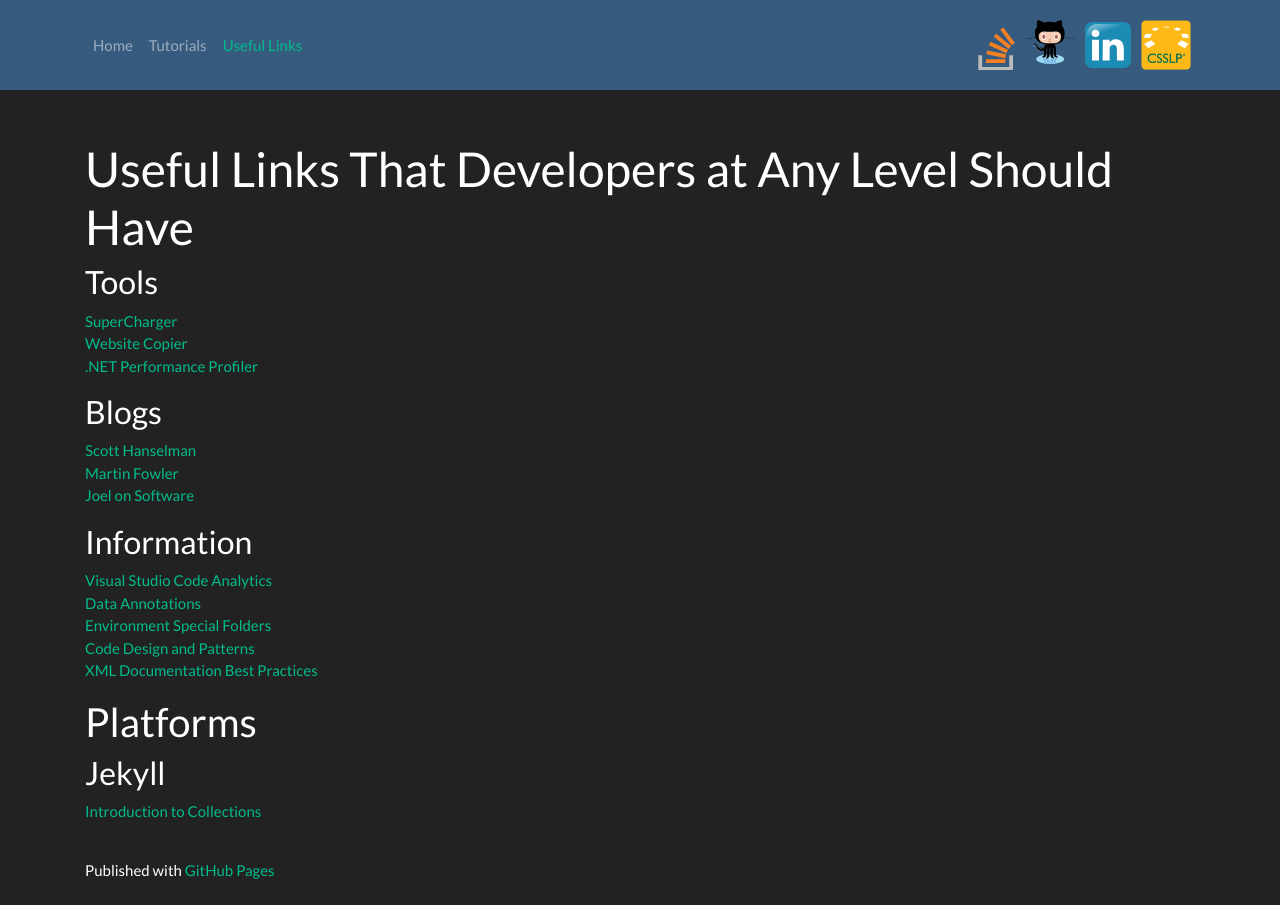
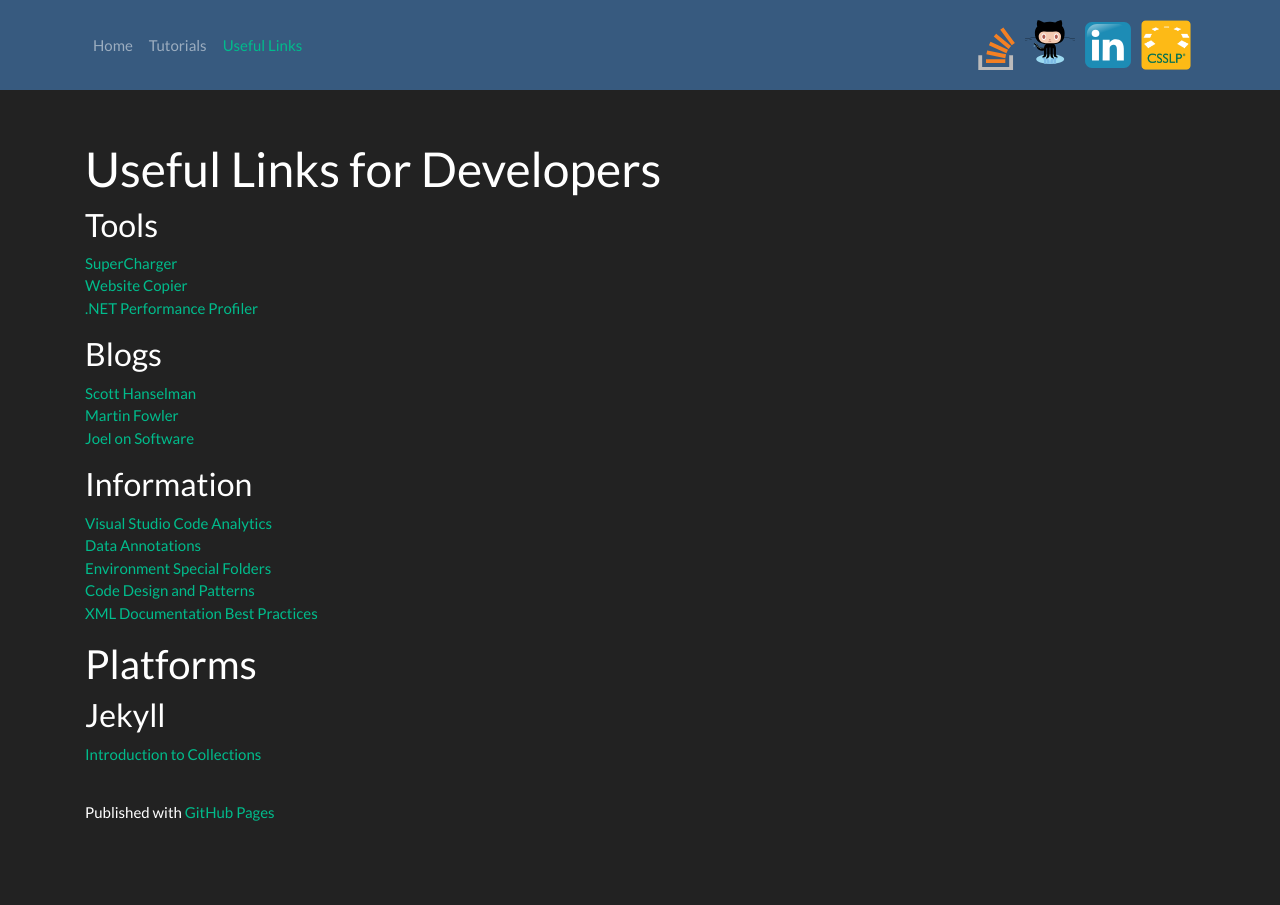
Before and after one commit to jkmills78/jkmills78.github.io, a Jekyll site: the page built from links.md, in a window 1280 px wide. Built offline with Jekyll 4.4.1, drawn with Linux system fonts in a browser that asks for light colours.

Commit message:
Update links.md

```diff
--- a/links.md
+++ b/links.md
@@ -4,7 +4,7 @@ title: Links
 description: Here are some links that I have found very useful in the past.
 ---
 
-<h1>Useful Links That Developers at Any Level Should Have</h1>
+<h1>Useful Links for Developers</h1>
 
 <h3>Tools</h3>
 <a href="http://supercharger.tools/">SuperCharger</a><br/>
```
